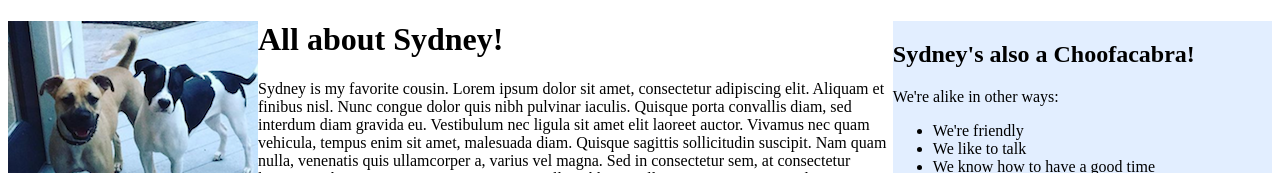
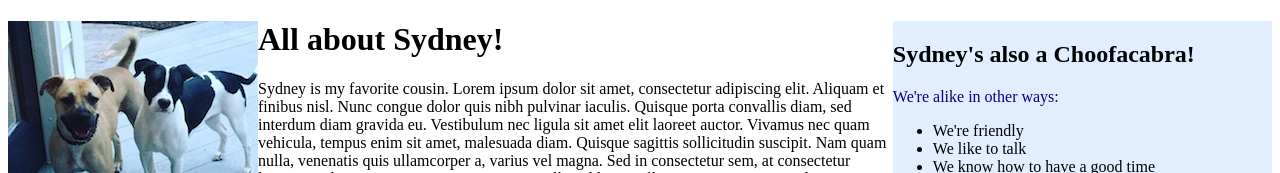
Before and after one commit to betrinkle/baileys-blog, a plain HTML site: page Sydney.html in a window 1280 px wide. Shown: the top 173 px of the page. Drawn offline with Linux system fonts and the light colour scheme.

Commit message:
some more changes and practice with css

```diff
--- a/Sydney.html
+++ b/Sydney.html
@@ -8,7 +8,7 @@
         <img src = "img/both.png" alt = "Sydney and I after playing chase">
         <div class = "sidebar">
             <h2> Sydney's also a Choofacabra! </h2>
-            <p> We're alike in other ways: </p>
+            <p id = "line1"> We're alike in other ways: </p>
             <ul>
                 <li> We're friendly </li>
                 <li> We like to talk </li>
--- a/css/sydney-style.css
+++ b/css/sydney-style.css
@@ -6,3 +6,6 @@ img {
     float : right;
     background-color : rgb(226, 238, 255);
 }
+#line1 {
+    color : darkblue
+}
```
